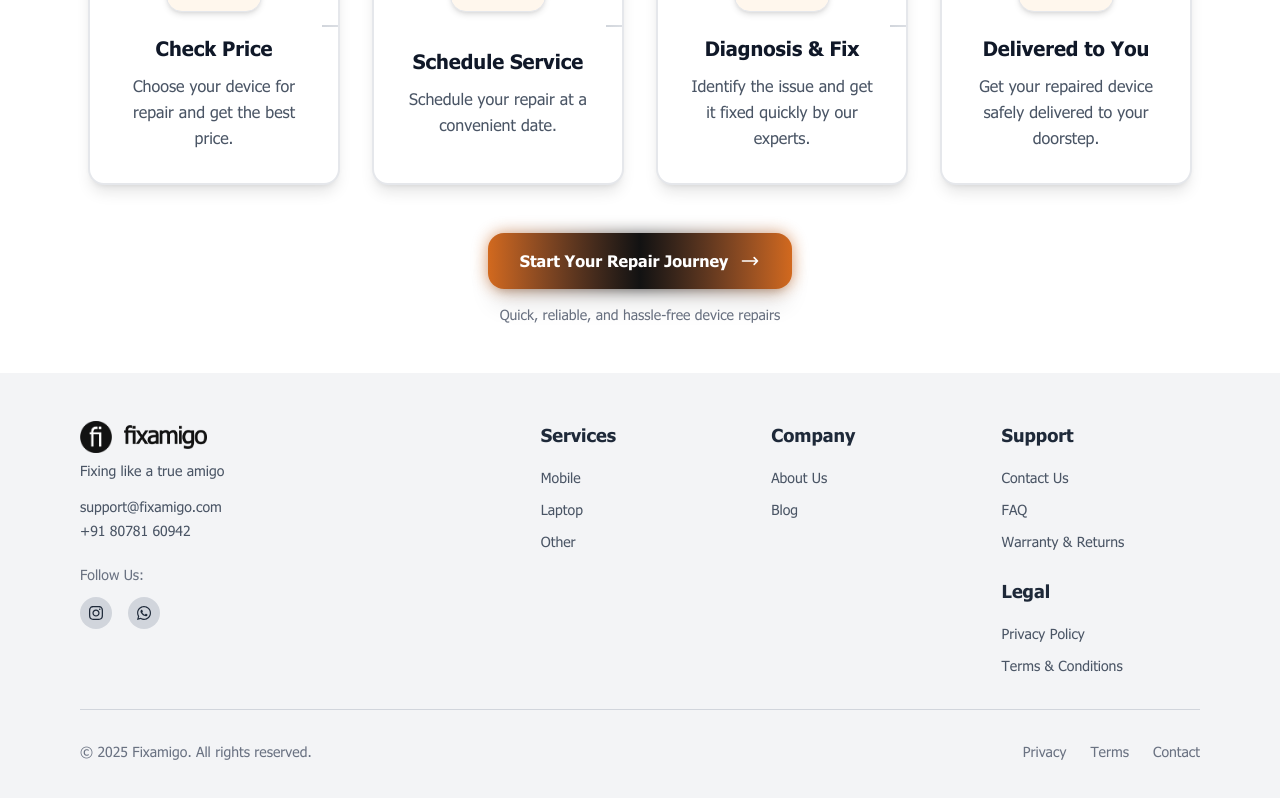
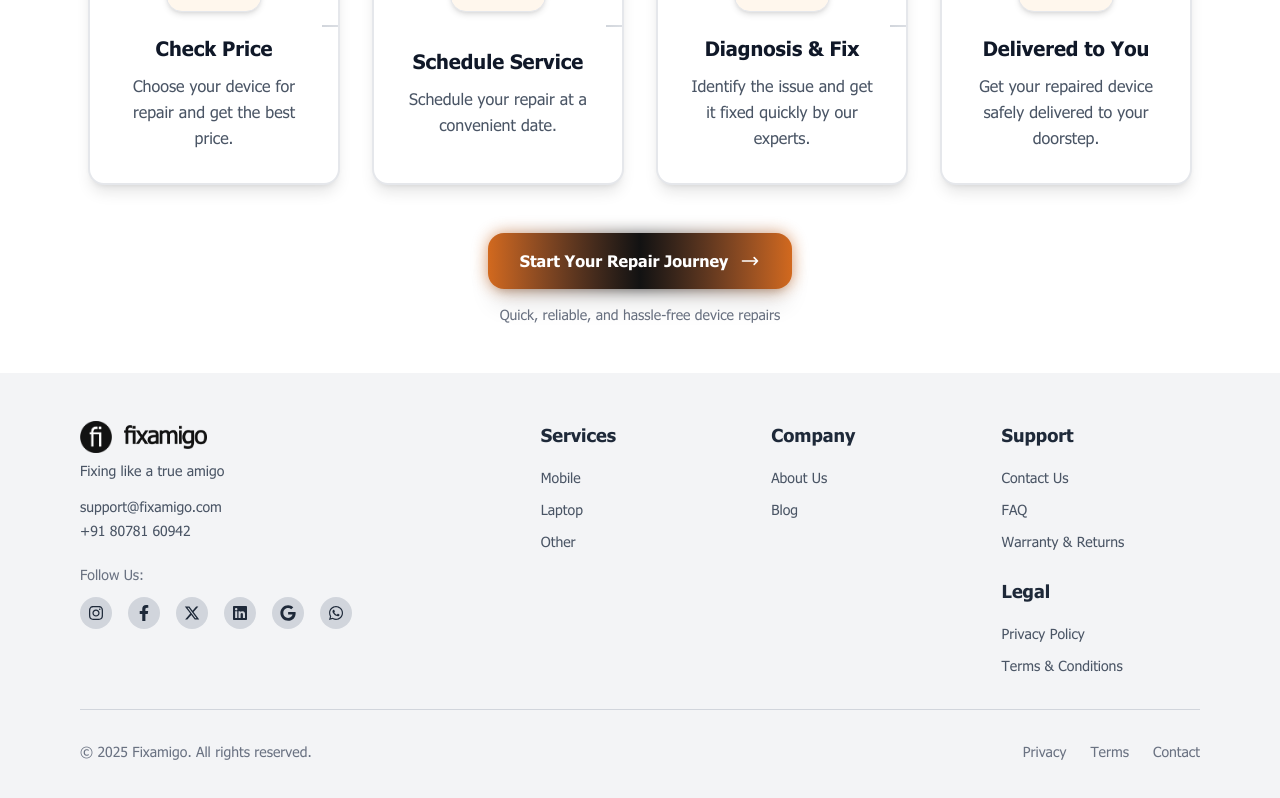
Before and after one commit to mahirminhajk/fixamigo-client, a Next.js app: page / in a window 1280 px wide. Shown: the part 3776-4574 px from the top of the page. Built offline with nearby package versions, Linux system fonts and the light colour scheme.

Commit message:
feat: add social media links to footer for enhanced connectivity

```diff
--- a/components/core/footer.tsx
+++ b/components/core/footer.tsx
@@ -1,6 +1,13 @@
 import Link from "next/link";
 import Image from "next/image";
-import { FaInstagram, FaWhatsapp } from "react-icons/fa";
+import {
+  FaInstagram,
+  FaWhatsapp,
+  FaFacebookF,
+  FaLinkedin,
+  FaGoogle,
+} from "react-icons/fa";
+import { FaXTwitter } from "react-icons/fa6";
 import { INFO } from "@/constants";
 
 const Footer = () => {
@@ -72,13 +79,46 @@ const Footer = () => {
                 >
                   <FaInstagram className="w-3 h-3 md:w-4 md:h-4" />
                 </a>
-                {/* <a
-                  href="#"
-                  className="w-7 h-7 md:w-8 md:h-8 bg-gray-300 rounded-full flex items-center justify-center hover:bg-blue-500 hover:text-white transition-colors"
+                <a
+                  href={INFO.facebook}
+                  target="_blank"
+                  rel="noopener noreferrer"
+                  className="w-7 h-7 md:w-8 md:h-8 bg-gray-300 rounded-full flex items-center justify-center hover:bg-blue-600 hover:text-white transition-colors"
                   aria-label="Facebook"
+                  title="Follow us on Facebook"
                 >
                   <FaFacebookF className="w-3 h-3 md:w-4 md:h-4" />
-                </a> */}
+                </a>
+                <a
+                  href={INFO.x}
+                  target="_blank"
+                  rel="noopener noreferrer"
+                  className="w-7 h-7 md:w-8 md:h-8 bg-gray-300 rounded-full flex items-center justify-center hover:bg-black hover:text-white transition-colors"
+                  aria-label="X (Twitter)"
+                  title="Follow us on X (Twitter)"
+                >
+                  <FaXTwitter className="w-3 h-3 md:w-4 md:h-4" />
+                </a>
+                <a
+                  href={INFO.linkedin}
+                  target="_blank"
+                  rel="noopener noreferrer"
+                  className="w-7 h-7 md:w-8 md:h-8 bg-gray-300 rounded-full flex items-center justify-center hover:bg-blue-700 hover:text-white transition-colors"
+                  aria-label="LinkedIn"
+                  title="Connect with us on LinkedIn"
+                >
+                  <FaLinkedin className="w-3 h-3 md:w-4 md:h-4" />
+                </a>
+                <a
+                  href={INFO.googleBusiness}
+                  target="_blank"
+                  rel="noopener noreferrer"
+                  className="w-7 h-7 md:w-8 md:h-8 bg-gray-300 rounded-full flex items-center justify-center hover:bg-red-500 hover:text-white transition-colors"
+                  aria-label="Google Business Profile"
+                  title="Find us on Google"
+                >
+                  <FaGoogle className="w-3 h-3 md:w-4 md:h-4" />
+                </a>
                 <a
                   href={INFO.waLink(
                     "Hi, I found your contact through your website. I'd like to know more about your repair services."
@@ -103,7 +143,7 @@ const Footer = () => {
             <ul className="space-y-1 md:space-y-2">
               <li>
                 <Link
-                  href="repair/mobile-phone"
+                  href="/repair/mobile-phone"
                   className="text-gray-600 hover:text-gray-900 transition-colors text-xs md:text-sm"
                   title="Repair mobile phones"
                 >
@@ -121,7 +161,7 @@ const Footer = () => {
               </li>
               <li>
                 <Link
-                  href="/repair/other"
+                  href="/repair"
                   className="text-gray-600 hover:text-gray-900 transition-colors text-xs md:text-sm"
                   title="Other repair services"
                 >
```
